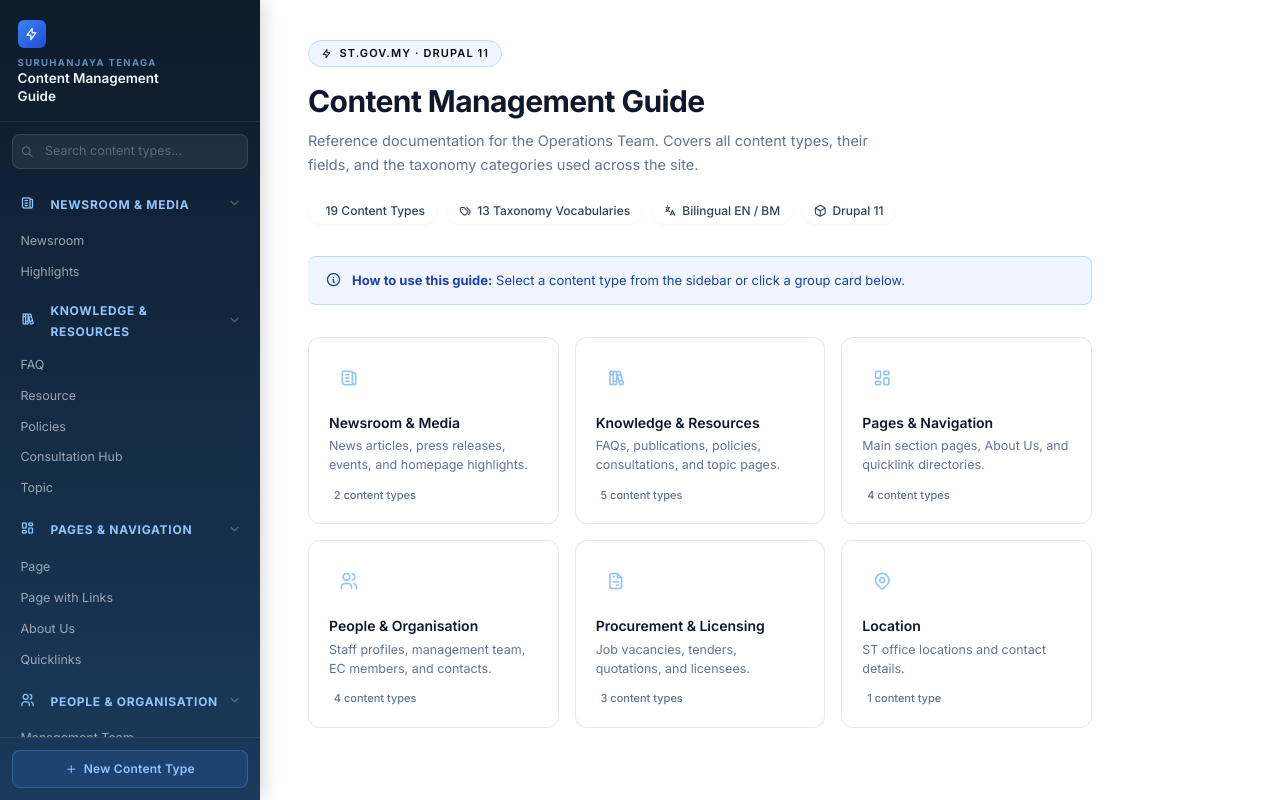
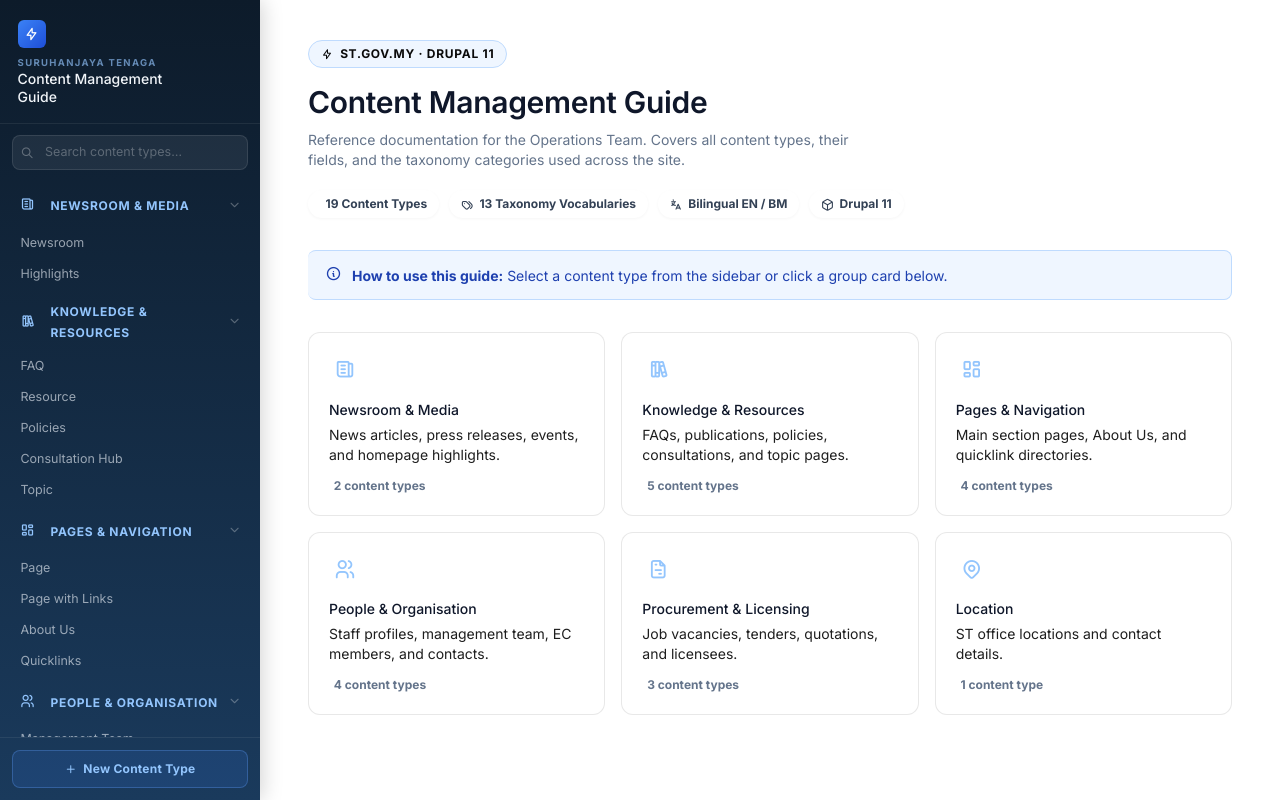
Before and after one commit to afiq-UX/st-content-docs, a React (Vite) app in the folder st-docs/: page / in a window 1280 px wide. Built offline with nearby package versions, Linux system fonts and the light colour scheme.

Commit message:
new card component

```diff
--- a/st-docs/src/main.css
+++ b/st-docs/src/main.css
@@ -19,7 +19,17 @@
   --rail-w: 64px;
   --tr: 0.22s cubic-bezier(0.4,0,0.2,1);
 }
-body { font-family: var(--sans); background: var(--bg); color: var(--text); font-size: 14px; line-height: 1.6; min-height: 100vh; }
+body { font-family: var(--sans); background: var(--bg); color: var(--text); font-size: 14px; line-height: 1.43; min-height: 100vh; }
+
+/* ══ TYPOGRAPHY SCALE ══════════════════════════════════════════════════ */
+/* Sourced from Figma section: typography */
+.text-title   { font-family: var(--sans); font-size: 60px; font-weight: 700; line-height: 1;    letter-spacing: -0.02em; }
+.text-h1      { font-family: var(--sans); font-size: 48px; font-weight: 600; line-height: 1;    letter-spacing: -0.02em; }
+.text-h2      { font-family: var(--sans); font-size: 30px; font-weight: 600; line-height: 1.2;  letter-spacing: -0.01em; }
+.text-subhead { font-family: var(--sans); font-size: 20px; font-weight: 400; line-height: 1.4;  }
+.text-base-md { font-family: var(--sans); font-size: 14px; font-weight: 500; line-height: 1.43; }
+.text-base-sm { font-family: var(--sans); font-size: 14px; font-weight: 400; line-height: 1.43; }
+.text-label   { font-family: var(--sans); font-size: 12px; font-weight: 700; line-height: 1;    letter-spacing: 0.06em; text-transform: uppercase; }
 
 /* ══ SCROLLBAR ═════════════════════════════════════════════════════════ */
 ::-webkit-scrollbar { width: 4px; height: 4px; }
@@ -63,7 +73,7 @@ body { font-family: var(--sans); background: var(--bg); color: var(--text); font
   transition: opacity var(--tr);
 }
 .sb-brand-title {
-  font-size: 13.5px; font-weight: 600; color: #F1F5F9;
+  font-size: 14px; font-weight: 500; color: #F1F5F9;
   line-height: 1.3; white-space: nowrap; overflow: hidden;
   transition: opacity var(--tr);
 }
@@ -186,7 +196,7 @@ body { font-family: var(--sans); background: var(--bg); color: var(--text); font
   background: rgba(59,130,246,0.15);
   border: 1px solid rgba(99,162,255,0.3);
   border-radius: var(--radius-sm);
-  color: #93C5FD; font-size: 12px; font-weight: 600;
+  color: #93C5FD; font-size: 12px; font-weight: 700;
   font-family: var(--sans); cursor: pointer; letter-spacing: 0.02em;
   display: flex; align-items: center; justify-content: center; gap: 0.4rem;
   transition: background 0.15s;
@@ -216,7 +226,7 @@ body { font-family: var(--sans); background: var(--bg); color: var(--text); font
   content: attr(data-tooltip);
   position: absolute; left: calc(100% + 10px); top: 50%; transform: translateY(-50%);
   background: #1E293B; color: #F1F5F9;
-  font-size: 12px; font-weight: 500; padding: 0.3rem 0.7rem;
+  font-size: 12px; font-weight: 700; padding: 0.3rem 0.7rem;
   border-radius: 6px; white-space: nowrap;
   pointer-events: none; opacity: 0; transition: opacity 0.15s;
   z-index: 200; box-shadow: 0 4px 12px rgba(0,0,0,0.3);
@@ -235,7 +245,7 @@ body { font-family: var(--sans); background: var(--bg); color: var(--text); font
   display: flex; flex-direction: column;
   height: 100vh; overflow-y: auto;
 }
-.main-inner { padding: 2.5rem 3rem; max-width: 880px; width: 100%; flex: 1; }
+.main-inner { padding: 2.5rem 3rem; max-width: 1280px; width: 100%; flex: 1; }
 
 /* ══ WELCOME ═══════════════════════════════════════════════════════════ */
 #view-welcome { display: block; }
@@ -244,20 +254,20 @@ body { font-family: var(--sans); background: var(--bg); color: var(--text); font
 .welcome-hero { margin-bottom: 2rem; }
 .welcome-eyebrow {
   display: inline-flex; align-items: center; gap: 0.4rem;
-  font-size: 11px; font-weight: 600; letter-spacing: 0.1em; text-transform: uppercase;
+  font-size: 12px; font-weight: 700; letter-spacing: 0.06em; text-transform: uppercase;
   color: var(--accent); background: var(--accent-soft);
   padding: 0.25rem 0.75rem; border-radius: 99px;
   border: 1px solid #BFDBFE; margin-bottom: 1rem;
 }
 .welcome-hero h1 {
-  font-size: 30px; font-weight: 700; color: var(--text);
-  line-height: 1.2; margin-bottom: 0.65rem; letter-spacing: -0.02em;
+  font-size: 30px; font-weight: 600; color: var(--text);
+  line-height: 1.2; margin-bottom: 0.65rem; letter-spacing: -0.01em;
 }
-.welcome-hero p { font-size: 14.5px; color: var(--text-muted); max-width: 560px; line-height: 1.65; }
+.welcome-hero p { font-size: 14px; font-weight: 400; color: var(--text-muted); max-width: 560px; line-height: 1.43; }
 .welcome-stats { display: flex; gap: 0.6rem; flex-wrap: wrap; margin-top: 1.25rem; }
 .stat-chip {
   display: inline-flex; align-items: center; gap: 0.35rem;
-  font-size: 12px; font-weight: 500; padding: 0.3rem 0.75rem;
+  font-size: 12px; font-weight: 700; padding: 0.3rem 0.75rem;
   border-radius: 99px; background: #fff; border: 1px solid var(--border);
   color: var(--text-2); box-shadow: 0 1px 3px rgba(0,0,0,0.04);
 }
@@ -266,39 +276,45 @@ body { font-family: var(--sans); background: var(--bg); color: var(--text); font
 .welcome-callout {
   background: var(--accent-soft); border: 1px solid #BFDBFE;
   border-left: 3px solid var(--accent); border-radius: var(--radius-sm);
-  padding: 0.85rem 1.1rem; font-size: 13px; color: #1E40AF;
+  padding: 0.85rem 1.1rem; font-size: 14px; font-weight: 400; color: #1E40AF;
   display: flex; gap: 0.65rem; align-items: flex-start; margin-bottom: 2rem;
 }
 .welcome-callout i { font-size: 16px; flex-shrink: 0; margin-top: 1px; }
 
 .group-grid { display: grid; grid-template-columns: repeat(auto-fill, minmax(240px,1fr)); gap: 1rem; }
 .group-card {
-    background: var(--surface);
+  background: #ffffff;
   border-radius: 12px;
   border: 1px solid rgba(30, 30, 30, 0.1);
   padding: 1.25rem;
   cursor: pointer;
-    transition: border-color 0.18s, transform 0.15s;
   position: relative;
   overflow: hidden;
+  transition: border-color 0.3s ease-in, box-shadow 0.3s ease-in;
 }
-  .group-card:hover { border-color: var(--card-accent) }
+.group-card:hover::after { opacity: 1; }
+.group-card:hover {
+  border-color: rgba(147,197,253,0.2);
+  border-bottom-color: solid 2px;
+  background: radial-gradient(circle at 50% 100%, rgba(147, 197, 253, 0.3), var(--surface) 100%);
+  transform: translateY(-1px);
+}
 .group-card-icon {
-  width: 40px; height: 40px; border-radius: 10px;
+  width: 32px; height: 32px;
   display: flex; align-items: center; justify-content: center;
-  font-size: 20px; margin-bottom: 0.85rem;
+  font-size: 22px; margin-bottom: 0.85rem;
 }
-.group-card-title { font-size: 14px; font-weight: 600; color: var(--text); margin-bottom: 0.3rem; }
-.group-card-desc { font-size: 12.5px; color: var(--text-muted); line-height: 1.5; }
+.group-card-title { font-size: 14px; font-weight: 500; color: var(--text); margin-bottom: 0.3rem; }
+.group-card-desc { font-size: 14px; font-weight: 400; color: #1e1e1e; line-height: 1.43; }
 .group-card-count {
   display: inline-flex; align-items: center; margin-top: 0.75rem;
-  font-size: 11px; font-weight: 500; color: var(--text-muted); gap: 0.3rem;
+  font-size: 12px; font-weight: 700; color: var(--text-muted); gap: 0.3rem;
 }
 
 /* ══ DETAIL VIEW ═══════════════════════════════════════════════════════ */
 .detail-breadcrumb {
   display: flex; align-items: center; gap: 0.4rem;
-  font-size: 12.5px; color: var(--text-muted); margin-bottom: 1.75rem;
+  font-size: 14px; font-weight: 400; color: var(--text-muted); margin-bottom: 1.75rem;
 }
 .detail-breadcrumb span.bc-link { color: var(--text-muted); cursor: pointer; transition: color 0.13s; }
 .detail-breadcrumb span.bc-link:hover { color: var(--accent); }
@@ -313,13 +329,13 @@ body { font-family: var(--sans); background: var(--bg); color: var(--text); font
   display: flex; align-items: center; justify-content: center; font-size: 26px;
 }
 .detail-header-top { display: flex; align-items: center; gap: 0.65rem; flex-wrap: wrap; margin-bottom: 0.3rem; }
-.detail-name { font-size: 24px; font-weight: 700; color: var(--text); letter-spacing: -0.02em; line-height: 1.2; }
+.detail-name { font-size: 30px; font-weight: 600; color: var(--text); letter-spacing: -0.01em; line-height: 1.2; }
 .detail-machine {
-  font-family: var(--mono); font-size: 11.5px; color: var(--text-muted);
+  font-family: var(--mono); font-size: 11px; color: var(--text-muted);
   background: #F1F5F9; border: 1px solid var(--border); padding: 0.15rem 0.55rem; border-radius: 5px;
 }
-.detail-group-tag { font-size: 11px; font-weight: 500; padding: 0.2rem 0.6rem; border-radius: 99px; }
-.detail-desc { font-size: 13.5px; color: var(--text-2); line-height: 1.65; }
+.detail-group-tag { font-size: 12px; font-weight: 700; padding: 0.2rem 0.6rem; border-radius: 99px; }
+.detail-desc { font-size: 14px; font-weight: 400; color: var(--text-2); line-height: 1.65; }
 
 /* Action bar */
 .detail-actions {
@@ -328,7 +344,7 @@ body { font-family: var(--sans); background: var(--bg); color: var(--text); font
 .btn {
   display: inline-flex; align-items: center; gap: 0.35rem;
   padding: 0.45rem 0.9rem; border-radius: var(--radius-sm);
-  font-size: 12px; font-weight: 500; font-family: var(--sans);
+  font-size: 12px; font-weight: 700; font-family: var(--sans);
   cursor: pointer; transition: opacity 0.15s, background 0.15s; border: 1px solid;
 }
 .btn-dark  { background: #0F172A; color: #fff; border-color: #0F172A; }
@@ -345,16 +361,16 @@ body { font-family: var(--sans); background: var(--bg); color: var(--text); font
 .detail-stat {
   background: var(--surface); border: 1px solid var(--border);
   border-radius: var(--radius-sm); padding: 0.6rem 1rem;
-  display: flex; align-items: center; gap: 0.5rem; font-size: 12.5px;
+  display: flex; align-items: center; gap: 0.5rem; font-size: 14px;
 }
-.detail-stat-val { font-weight: 700; font-size: 18px; color: var(--text); }
-.detail-stat-lbl { font-size: 11px; color: var(--text-muted); }
+.detail-stat-val { font-weight: 700; font-size: 20px; color: var(--text); }
+.detail-stat-lbl { font-size: 12px; font-weight: 700; color: var(--text-muted); }
 .detail-stat i { font-size: 16px; color: var(--accent); }
 
 /* Callout / note */
 .callout {
   border-radius: var(--radius-sm); padding: 0.85rem 1.1rem;
-  margin: 0 0 1.25rem; font-size: 13px;
+  margin: 0 0 1.25rem; font-size: 14px; font-weight: 400;
   display: flex; gap: 0.65rem; align-items: flex-start;
 }
 .callout i { font-size: 16px; flex-shrink: 0; margin-top: 1px; }
@@ -364,14 +380,14 @@ body { font-family: var(--sans); background: var(--bg); color: var(--text); font
 .taxonomy-note {
   background: #EFF6FF; border: 1px solid #BFDBFE; border-left: 3px solid var(--accent);
   border-radius: var(--radius-sm); padding: 0.75rem 1rem;
-  margin-bottom: 1.25rem; font-size: 12.5px; color: #1E40AF;
+  margin-bottom: 1.25rem; font-size: 14px; font-weight: 400; color: #1E40AF;
 }
 
 /* Fields section */
 .fields-section { margin-bottom: 1.75rem; }
 .fields-section-label {
   display: flex; align-items: center; gap: 0.5rem;
-  font-size: 11px; font-weight: 700; letter-spacing: 0.08em; text-transform: uppercase;
+  font-size: 12px; font-weight: 700; letter-spacing: 0.06em; text-transform: uppercase;
   margin-bottom: 0.6rem; padding-bottom: 0.5rem; border-bottom: 2px solid;
 }
 .required-label { color: var(--required); border-color: #FECACA; }
@@ -380,25 +396,25 @@ body { font-family: var(--sans); background: var(--bg); color: var(--text); font
 .optional-label i { font-size: 14px; }
 
 .fields-table {
-  width: 100%; border-collapse: collapse; font-size: 13px;
+  width: 100%; border-collapse: collapse; font-size: 14px;
   background: var(--surface); border-radius: var(--radius-sm);
   overflow: hidden; border: 1px solid var(--border);
 }
 .fields-table th {
   text-align: left; padding: 0.5rem 0.85rem;
-  font-size: 10.5px; font-weight: 700; letter-spacing: 0.07em; text-transform: uppercase;
+  font-size: 12px; font-weight: 700; letter-spacing: 0.06em; text-transform: uppercase;
   color: #94A3B8; background: #F8FAFC; border-bottom: 1px solid var(--border);
 }
 .fields-table td { padding: 0.7rem 0.85rem; border-bottom: 1px solid #F1F5F9; vertical-align: top; }
 .fields-table tr:last-child td { border-bottom: none; }
 .fields-table tr:hover td { background: #FAFCFF; }
-.field-label { font-weight: 500; color: var(--text); display: block; }
-.field-machine { font-family: var(--mono); font-size: 10.5px; color: var(--text-muted); display: block; margin-top: 2px; }
-.field-hint { color: var(--text-muted); font-size: 12.5px; line-height: 1.5; }
+.field-label { font-size: 14px; font-weight: 500; color: var(--text); display: block; }
+.field-machine { font-family: var(--mono); font-size: 11px; color: var(--text-muted); display: block; margin-top: 2px; }
+.field-hint { color: var(--text-muted); font-size: 14px; font-weight: 400; line-height: 1.5; }
 
 .badge {
   display: inline-flex; align-items: center; gap: 3px;
-  font-size: 10.5px; font-weight: 500; padding: 0.15rem 0.5rem; border-radius: 99px;
+  font-size: 12px; font-weight: 700; padding: 0.15rem 0.5rem; border-radius: 99px;
 }
 .badge-taxonomy { background: #EFF6FF; color: #1D4ED8; border: 1px solid #BFDBFE; }
 .badge-media    { background: #FFFBEB; color: #B45309; border: 1px solid #FDE68A; }
@@ -422,14 +438,14 @@ body { font-family: var(--sans); background: var(--bg); color: var(--text); font
 .detail-nav-btn:hover { box-shadow: 0 4px 16px rgba(15,23,42,.08); border-color: #CBD5E1; }
 .detail-nav-btn.next { justify-content: flex-end; text-align: right; }
 .detail-nav-icon { font-size: 18px; color: var(--text-muted); flex-shrink: 0; }
-.detail-nav-dir { font-size: 10.5px; font-weight: 600; letter-spacing: 0.07em; text-transform: uppercase; color: var(--text-muted); }
-.detail-nav-name { font-size: 13.5px; font-weight: 600; color: var(--text); }
+.detail-nav-dir { font-size: 12px; font-weight: 700; letter-spacing: 0.06em; text-transform: uppercase; color: var(--text-muted); }
+.detail-nav-name { font-size: 14px; font-weight: 500; color: var(--text); }
 .detail-nav-placeholder { flex: 1; }
 
 /* ══ TOAST ═════════════════════════════════════════════════════════════ */
 #toast-root { position: fixed; right: 16px; bottom: 16px; z-index: 300; display: grid; gap: 8px; max-width: 340px; }
 .toast {
-  padding: 10px 12px; border-radius: 8px; font-size: 12.5px;
+  padding: 10px 12px; border-radius: 8px; font-size: 14px; font-weight: 400;
   box-shadow: 0 6px 20px rgba(15,23,42,.12);
   transition: opacity 0.2s ease;
 }
@@ -452,17 +468,17 @@ body { font-family: var(--sans); background: var(--bg); color: var(--text); font
   display: flex; align-items: center; justify-content: space-between;
   padding: 1rem 1.25rem; border-bottom: 1px solid var(--border);
 }
-.modal-title { font-size: 14px; font-weight: 600; color: var(--text); }
+.modal-title { font-size: 14px; font-weight: 500; color: var(--text); }
 .modal-close {
   background: var(--surface); border: 1px solid var(--border);
   border-radius: 6px; padding: 4px 8px; cursor: pointer;
-  font-size: 12px; color: var(--text-muted); transition: background 0.13s;
+  font-size: 12px; font-weight: 700; color: var(--text-muted); transition: background 0.13s;
 }
 .modal-close:hover { background: #F8FAFC; }
 .modal-body { padding: 1.25rem; display: grid; gap: 0.75rem; }
 .modal-input {
   padding: 0.55rem 0.75rem; border: 1px solid #CBD5E1; border-radius: 6px;
-  font-size: 13px; font-family: var(--sans); outline: none;
+  font-size: 14px; font-weight: 400; font-family: var(--sans); outline: none;
   transition: border-color 0.15s;
 }
 .modal-input:focus { border-color: #93C5FD; }
```
Also changed, not shown: st-docs/.mcp.json (added). Lines whose indentation alone changed are shown as unchanged.
